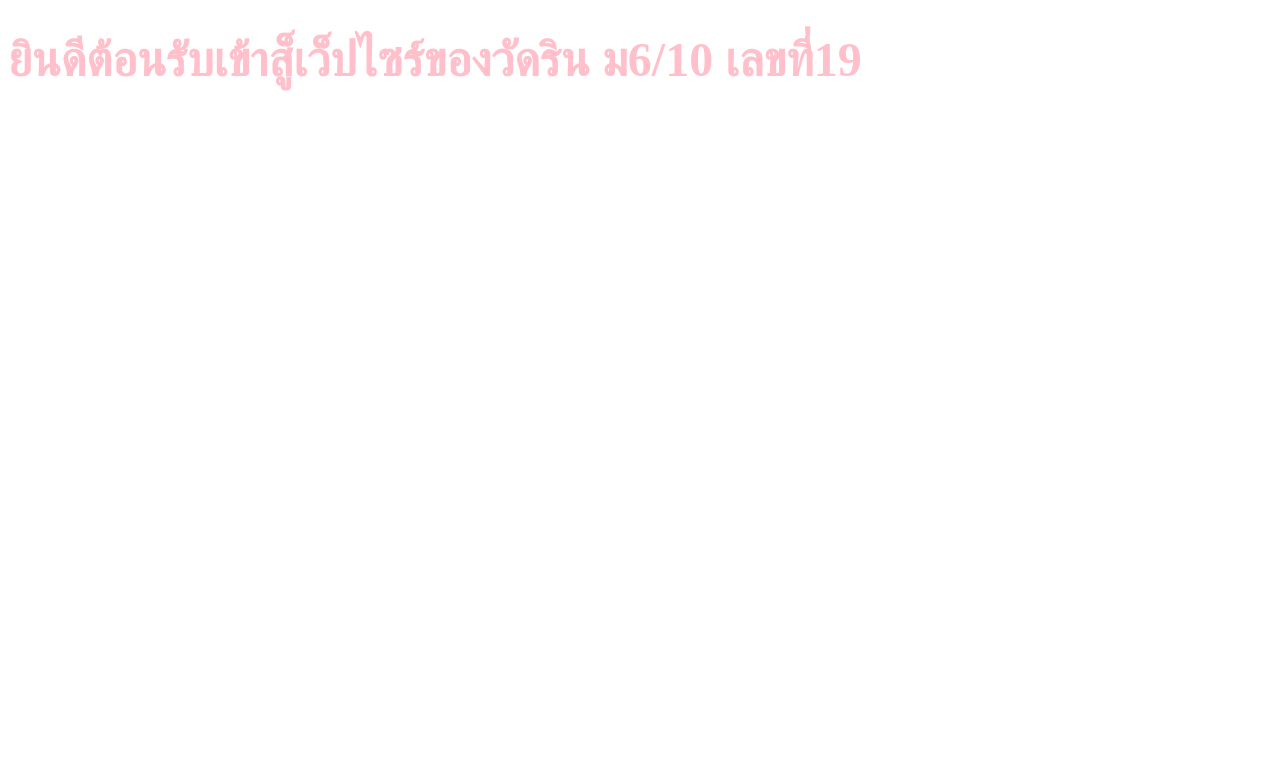
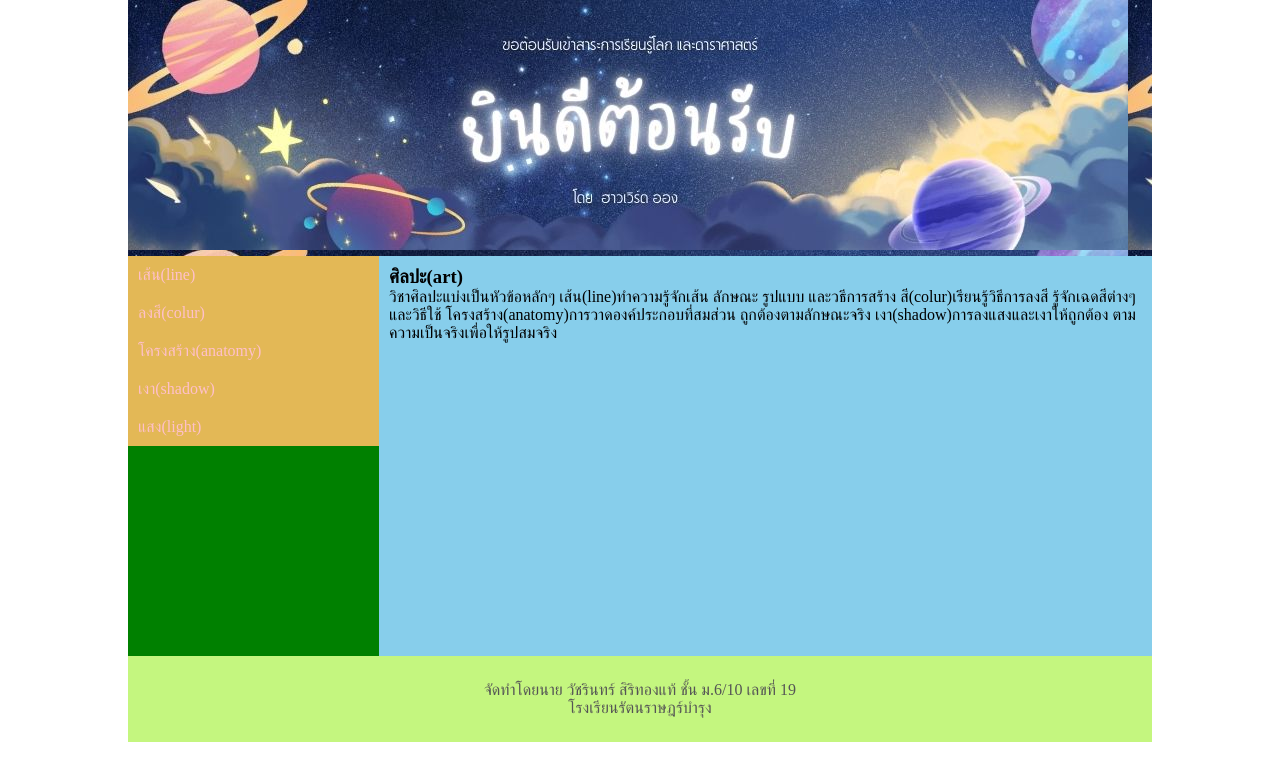
Before and after one commit to 43128-byte/watrin, a plain HTML site: page index.html in a window 1280 px wide. Drawn offline with Linux system fonts and the light colour scheme.

Commit message:
Add files via upload

```diff
--- a/index.html
+++ b/index.html
@@ -1,10 +1,104 @@
 <!DOCTYPE html>
-<html>
-  <head>
-  <meta charset= "utf-8">
-  <title>ยินดีต้อนรับ</title>
-  </head>
-  <body>
-    <h1 style="color:pink; font-size:300%;">ยินดีต้อนรับเข้าสู็เว็ปไซร์ของวัดริน ม6/10 เลขที่19</h1>
-  </body>
+<html lang="th">
+<head>
+<meta charset="utf-8">
+<title>สังคม(social)</title>
+<style>
+*{
+box-sizing:border-box;
+margin:0;
+padding:0;
+
+}
+
+.container{
+    width:1024px;
+    margin:0 auto;
+
+}
+
+
+header{
+    background-image:url(images/header.jpg);
+    height:256px;
+}
+section{
+    display:flex;
+
+}
+nav{
+    background-color:green;
+    height:400px;
+    flex:1;
+}
+article{
+    background-color:skyblue;
+    height:400px;
+    flex:3;
+    padding:10px;
+}
+footer{
+    background-color:#c4f67f;
+    padding:25px;
+    text-align:center;
+    color:#555;
+}
+
+a:link{
+    color:pink;
+    text-decoration:none;
+    background-color:#E3B856;
+    display:block;
+    width:100%;
+    padding:10px;
+}
+a:visited{
+    color:green;
+}
+a:hover{
+    color:#fff;
+    background-color:#7556E3;
+
+}
+a:active{
+    color:blue;
+}
+
+
+</style>
+</head>
+<body>
+<div class="container">
+
+<header>
+</header>
+
+<section>
+<nav>
+<ul style="list-style-type:none;">
+<li><a href="index.html">เส้น(line)</a> </li>
+<li><a href="page2.html">ลงสี(colur)</a> </li>
+<li><a href="page3.html">โครงสร้าง(anatomy)</a> </li>
+<li><a href="page4.html">เงา(shadow)</a> </li>
+<li><a href="page5.html">แสง(light)</a> </li>
+</ul>
+</nav>
+<article>
+<h1>ศิลปะ(art)</h1>
+<p>วิชาศิลปะแบ่งเป็นหัวข้อหลักๆ
+เส้น(line)ทำความรู้จักเส้น ลักษณะ รูปแบบ และวธีการสร้าง
+สี(colur)เรียนรู้วิธีการลงสี รู้จักเฉดสีต่างๆ และวิธีใช้
+โครงสร้าง(anatomy)การวาดองค์ประกอบที่สมส่วน ถูกต้องตามลักษณะจริง
+เงา(shadow)การลงแสงและเงาให้ถูกต้อง ตามความเป็นจริงเพื่อให้รูปสมจริง
+</p>
+</article>
+</section>
+
+<footer>
+<p>จัดทำโดยนาย วัชรินทร์ สิริทองแท้ ชั้น ม.6/10 เลขที่ 19 <br>โรงเรียนรัตนราษฎร์บำรุง</p>
+</footer>
+
+</div>
+
+</body>
 </html>
```
Also changed, not shown: page2.html (added, +100 -0 lines), page3.html (added, +101 -0 lines), page4.html (added, +101 -0 lines), page5.html (added, +101 -0 lines).
